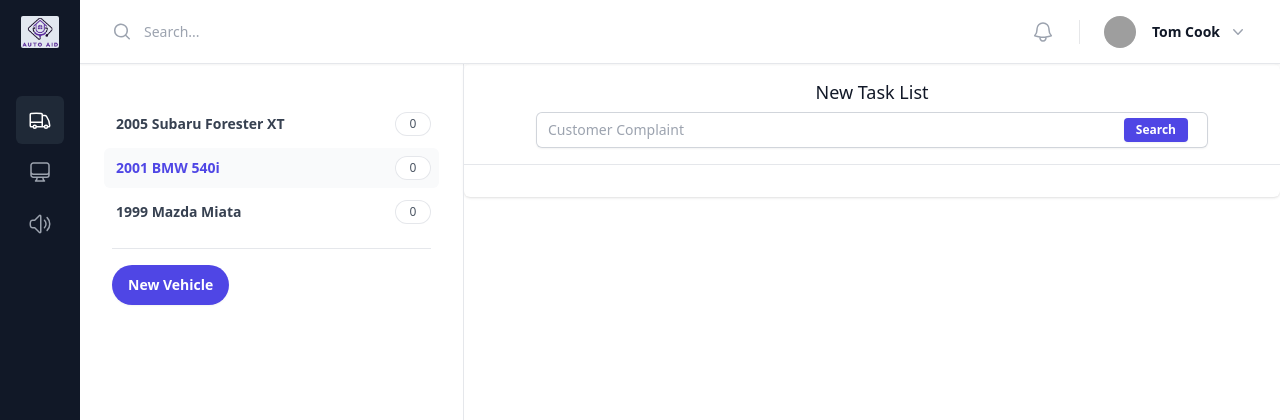
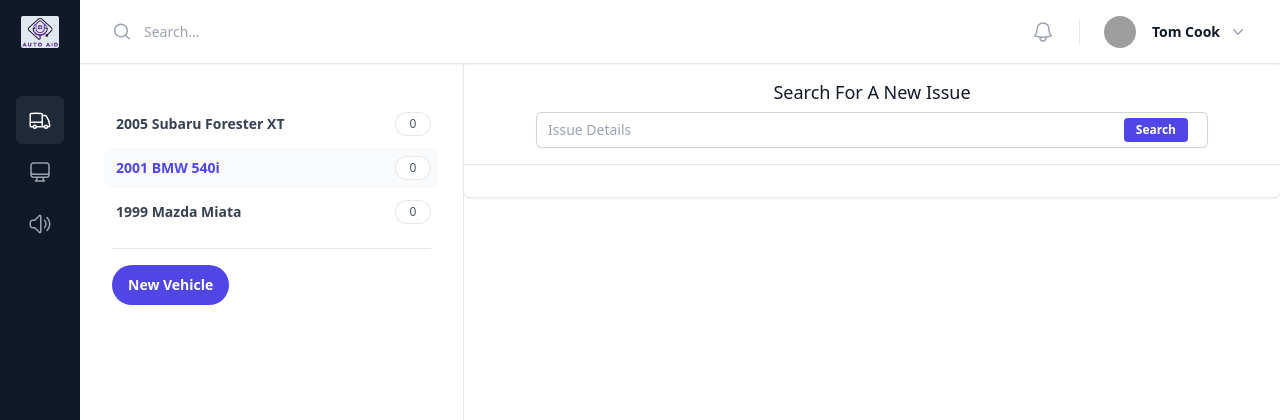
Before and after one commit to navanchauhan/AutoAid, a Flask app: page / in a window 1280 px wide. Shown: the top 420 px of the page. Run offline with Flask 3, Linux system fonts and the light colour scheme; data that the repository does not hold is empty; style sheets or scripts are compiled from the project's sources; some libraries are stand-ins or nearby versions; grey boxes are pictures that could not be loaded.

Commit message:
updated text

```diff
--- a/templates/index.html
+++ b/templates/index.html
@@ -209,10 +209,10 @@
                 <div class="mx-auto max-w-2xl">
                   <div>
                     <form hx-post="/search" method="POST" hx-target="#search-results">
-                      <label for="search" class="block text-center text-lg font-medium leading-6 text-gray-900">New Task List</label>
+                      <label for="search" class="block text-center text-lg font-medium leading-6 text-gray-900">Search For A New Issue</label>
                       <div class="relative mt-2 flex items-center">
                       <input type="hidden" id="car_details" name="car_details" value="2001 BMW 540i">
-                        <input type="text" name="search" id="search" class="block w-full rounded-md border-0 py-1.5 pr-14 text-gray-900 shadow-sm ring-1 ring-inset ring-gray-300 placeholder:text-gray-400 focus:ring-2 focus:ring-inset focus:ring-indigo-600 sm:text-sm sm:leading-6" placeholder="Customer Complaint">
+                        <input type="text" name="search" id="search" class="block w-full rounded-md border-0 py-1.5 pr-14 text-gray-900 shadow-sm ring-1 ring-inset ring-gray-300 placeholder:text-gray-400 focus:ring-2 focus:ring-inset focus:ring-indigo-600 sm:text-sm sm:leading-6" placeholder="Issue Details">
                         <div class="absolute inset-y-0 right-0 mr-2 flex items-center pr-3">
                           <button type="submit" class="rounded bg-indigo-600 px-3 py-1 text-xs font-semibold text-white shadow-sm hover:bg-indigo-500 focus-visible:outline focus-visible:outline-2 focus-visible:outline-offset-2 focus-visible:outline-indigo-600">Search</button>
                         </div>
```
